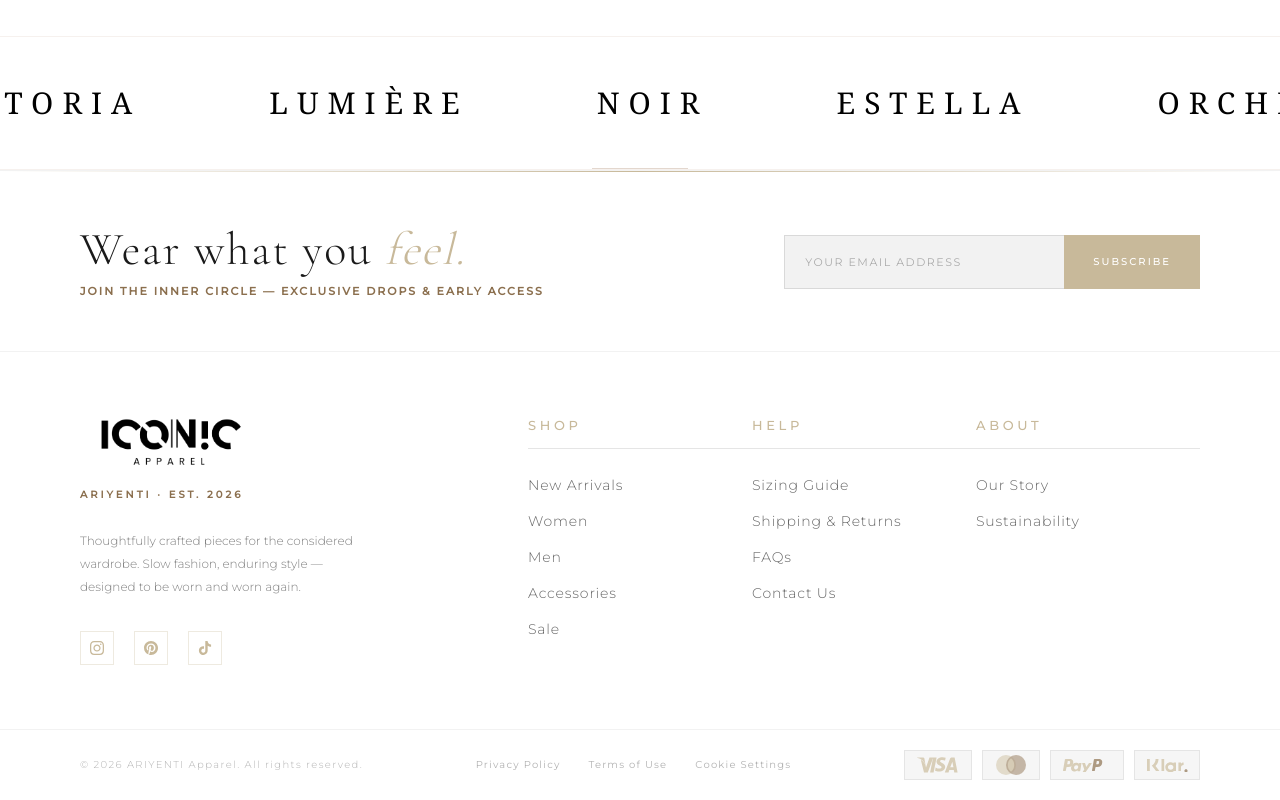
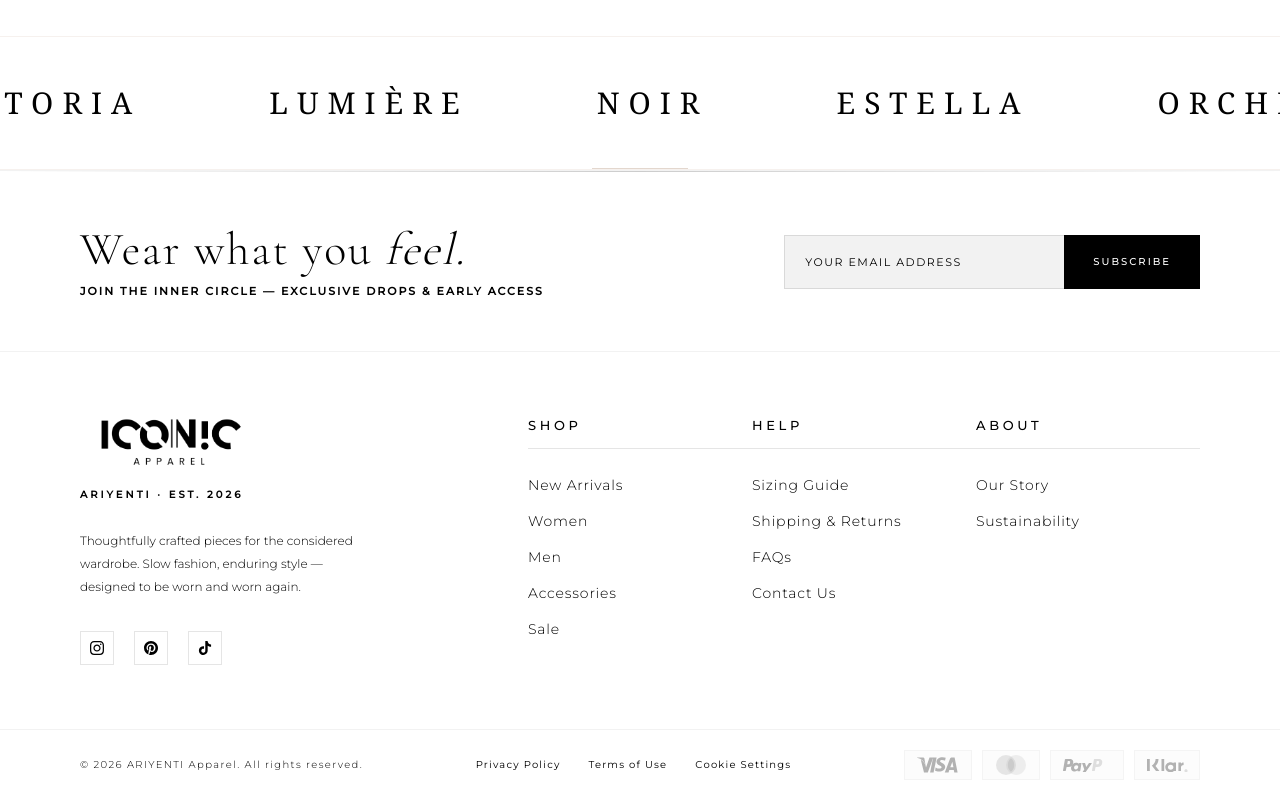
Before and after one commit to Collaborate-team/Clothing-Store-LK-FE, a Next.js app: page / in a window 1280 px wide. Shown: the part 2729-3529 px from the top of the page. Built offline with nearby package versions, Linux system fonts and the light colour scheme.

Commit message:
feat: add comprehensive Footer component with navigation, social links, newsletter signup, and payment badges.

```diff
--- a/components/common/Footer.tsx
+++ b/components/common/Footer.tsx
@@ -34,18 +34,18 @@ const Footer = () => {
       style={{ fontFamily: "var(--font-montserrat), Montserrat, sans-serif" }}
     >
       {/* Decorative top gradient line */}
-      <div className="h-[1px] bg-gradient-to-r from-transparent via-[#c8b99a] to-transparent" />
+      <div className="h-[1px] bg-gradient-to-r from-transparent via-black/20 to-transparent" />
 
       {/* Newsletter Band */}
       <div className="relative z-[1] border-b border-black/5 px-5 py-8 sm:px-8 sm:py-10 md:px-12 lg:px-20 md:py-[52px] flex flex-col md:flex-row items-center md:items-center justify-between gap-6 sm:gap-8 md:gap-10 animate-fade-in">
         <div className="text-center md:text-left w-full md:w-auto">
           <h2
-            className="text-[24px] sm:text-[28px] md:text-[clamp(28px,4vw,46px)] font-light tracking-[0.04em] leading-[1.1] text-[#1a1a1a]"
+            className="text-[24px] sm:text-[28px] md:text-[clamp(28px,4vw,46px)] font-light tracking-[0.04em] leading-[1.1] text-black"
             style={{ fontFamily: "var(--font-cormorant), 'Cormorant Garamond', serif" }}
           >
-            Wear what you <em className="italic text-[#c8b99a]">feel.</em>
+            Wear what you <em className="italic">feel.</em>
           </h2>
-          <p className="mt-2 text-[10px] sm:text-[11px] tracking-[0.18em] uppercase text-[#8b6f4e] font-bold">
+          <p className="mt-2 text-[10px] sm:text-[11px] tracking-[0.18em] uppercase text-black font-bold">
             Join the inner circle — exclusive drops & early access
           </p>
         </div>
@@ -55,9 +55,9 @@ const Footer = () => {
             value={email}
             onChange={(e) => setEmail(e.target.value)}
             placeholder="YOUR EMAIL ADDRESS"
-            className="flex-1 min-w-0 w-full md:w-[280px] bg-black/5 border border-black/10 sm:border-r-0 px-4 sm:px-5 py-3 sm:py-3.5 text-[#1a1a1a] text-[11px] tracking-[0.12em] outline-none placeholder:text-black/30 placeholder:tracking-[0.14em] placeholder:uppercase focus:border-[#c8b99a] transition-colors"
+            className="flex-1 min-w-0 w-full md:w-[280px] bg-black/5 border border-black/10 sm:border-r-0 px-4 sm:px-5 py-3 sm:py-3.5 text-[#1a1a1a] text-[11px] tracking-[0.12em] outline-none placeholder:text-black placeholder:tracking-[0.14em] placeholder:uppercase focus:border-[#c8b99a] transition-colors"
           />
-          <button className="bg-[#c8b99a] border border-[#c8b99a] px-5 md:px-7 py-3 sm:py-3.5 text-white text-[10px] font-medium tracking-[0.2em] uppercase cursor-pointer hover:bg-[#8b6f4e] hover:border-[#8b6f4e] hover:text-white transition-colors whitespace-nowrap">
+          <button className="bg-black border border-black px-5 md:px-7 py-3 sm:py-3.5 text-white text-[10px] font-medium tracking-[0.2em] uppercase cursor-pointer hover:bg-black/80 hover:border-black/80 hover:text-white transition-colors whitespace-nowrap">
             Subscribe
           </button>
         </div>
@@ -76,10 +76,10 @@ const Footer = () => {
               className="w-[120px] sm:w-[150px] h-auto"
             />
           </div>
-          <div className="text-[9px] sm:text-[10px] tracking-[0.3em] uppercase text-[#8b6f4e] font-bold mb-5 sm:mb-7">
+          <div className="text-[9px] sm:text-[10px] tracking-[0.3em] uppercase text-black font-bold mb-5 sm:mb-7">
             ARIYENTI · EST. 2026
           </div>
-          <p className="text-[12px] leading-[1.9] text-black/50 font-light max-w-[280px] mb-6 sm:mb-8 text-center sm:text-left">
+          <p className="text-[12px] leading-[1.9] text-black font-light max-w-[280px] mb-6 sm:mb-8 text-center sm:text-left">
             Thoughtfully crafted pieces for the considered wardrobe. Slow
             fashion, enduring style — designed to be worn and worn again.
           </p>
@@ -91,7 +91,7 @@ const Footer = () => {
               target="_blank"
               rel="noopener noreferrer"
               aria-label="Instagram"
-              className="w-[34px] h-[34px] border border-[rgba(200,185,154,0.3)] flex items-center justify-center text-[#c8b99a] hover:border-[#c8b99a] hover:bg-[rgba(200,185,154,0.08)] transition-all cursor-pointer"
+              className="w-[34px] h-[34px] border border-black/10 flex items-center justify-center text-black hover:border-black hover:bg-black/5 transition-all cursor-pointer"
             >
               <svg viewBox="0 0 24 24" className="w-3.5 h-3.5 fill-current">
                 <path d="M12 2.163c3.204 0 3.584.012 4.85.07 3.252.148 4.771 1.691 4.919 4.919.058 1.265.069 1.645.069 4.849 0 3.205-.012 3.584-.069 4.849-.149 3.225-1.664 4.771-4.919 4.919-1.266.058-1.644.07-4.85.07-3.204 0-3.584-.012-4.849-.07-3.26-.149-4.771-1.699-4.919-4.92-.058-1.265-.07-1.644-.07-4.849 0-3.204.013-3.583.07-4.849.149-3.227 1.664-4.771 4.919-4.919 1.266-.057 1.645-.069 4.849-.069zm0-2.163c-3.259 0-3.667.014-4.947.072-4.358.2-6.78 2.618-6.98 6.98-.059 1.281-.073 1.689-.073 4.948 0 3.259.014 3.668.072 4.948.2 4.358 2.618 6.78 6.98 6.98 1.281.058 1.689.072 4.948.072 3.259 0 3.668-.014 4.948-.072 4.354-.2 6.782-2.618 6.979-6.98.059-1.28.073-1.689.073-4.948 0-3.259-.014-3.667-.072-4.947-.196-4.354-2.617-6.78-6.979-6.98-1.281-.059-1.69-.073-4.949-.073zm0 5.838c-3.403 0-6.162 2.759-6.162 6.162s2.759 6.163 6.162 6.163 6.162-2.759 6.162-6.163c0-3.403-2.759-6.162-6.162-6.162zm0 10.162c-2.209 0-4-1.79-4-4 0-2.209 1.791-4 4-4s4 1.791 4 4c0 2.21-1.791 4-4 4zm6.406-11.845c-.796 0-1.441.645-1.441 1.44s.645 1.44 1.441 1.44c.795 0 1.439-.645 1.439-1.44s-.644-1.44-1.439-1.44z" />
@@ -103,7 +103,7 @@ const Footer = () => {
               target="_blank"
               rel="noopener noreferrer"
               aria-label="Pinterest"
-              className="w-[34px] h-[34px] border border-[rgba(200,185,154,0.3)] flex items-center justify-center text-[#c8b99a] hover:border-[#c8b99a] hover:bg-[rgba(200,185,154,0.08)] transition-all cursor-pointer"
+              className="w-[34px] h-[34px] border border-black/10 flex items-center justify-center text-black hover:border-black hover:bg-black/5 transition-all cursor-pointer"
             >
               <svg viewBox="0 0 24 24" className="w-3.5 h-3.5 fill-current">
                 <path d="M12 0C5.373 0 0 5.373 0 12c0 5.084 3.163 9.426 7.627 11.174-.105-.949-.2-2.405.042-3.441.218-.937 1.407-5.965 1.407-5.965s-.359-.719-.359-1.782c0-1.668.967-2.914 2.171-2.914 1.023 0 1.518.769 1.518 1.69 0 1.029-.655 2.568-.994 3.995-.283 1.194.599 2.169 1.777 2.169 2.133 0 3.772-2.249 3.772-5.495 0-2.873-2.064-4.882-5.012-4.882-3.414 0-5.418 2.561-5.418 5.207 0 1.031.397 2.138.893 2.738a.36.36 0 0 1 .083.345l-.333 1.36c-.053.22-.174.267-.402.161-1.499-.698-2.436-2.889-2.436-4.649 0-3.785 2.75-7.262 7.929-7.262 4.163 0 7.398 2.967 7.398 6.931 0 4.136-2.607 7.464-6.227 7.464-1.216 0-2.359-.632-2.75-1.378l-.748 2.853c-.271 1.043-1.002 2.35-1.492 3.146C9.57 23.812 10.763 24 12 24c6.627 0 12-5.373 12-12S18.627 0 12 0z" />
@@ -115,7 +115,7 @@ const Footer = () => {
               target="_blank"
               rel="noopener noreferrer"
               aria-label="TikTok"
-              className="w-[34px] h-[34px] border border-[rgba(200,185,154,0.3)] flex items-center justify-center text-[#c8b99a] hover:border-[#c8b99a] hover:bg-[rgba(200,185,154,0.08)] transition-all cursor-pointer"
+              className="w-[34px] h-[34px] border border-black/10 flex items-center justify-center text-black hover:border-black hover:bg-black/5 transition-all cursor-pointer"
             >
               <svg viewBox="0 0 24 24" className="w-3.5 h-3.5 fill-current">
                 <path d="M12.525.02c1.31-.02 2.61-.01 3.91-.02.08 1.53.63 3.09 1.75 4.17 1.12 1.11 2.7 1.62 4.24 1.79v4.03c-1.44-.05-2.89-.35-4.2-.97-.57-.26-1.1-.59-1.62-.93-.01 2.92.01 5.84-.02 8.75-.08 1.4-.54 2.79-1.35 3.94-1.31 1.92-3.58 3.17-5.91 3.21-1.43.08-2.86-.31-4.08-1.03-2.02-1.19-3.44-3.37-3.65-5.71-.02-.5-.03-1-.01-1.49.18-1.9 1.12-3.72 2.58-4.96 1.66-1.44 3.98-2.13 6.15-1.72.02 1.48-.04 2.96-.04 4.44-.99-.32-2.15-.23-3.02.37-.63.41-1.11 1.04-1.36 1.75-.21.51-.15 1.07-.14 1.61.24 1.64 1.82 3.02 3.5 2.87 1.12-.01 2.19-.66 2.77-1.61.19-.33.4-.67.41-1.06.1-1.79.06-3.57.07-5.36.01-4.03-.01-8.05.02-12.07z" />
@@ -136,7 +136,7 @@ const Footer = () => {
 
       {/* Bottom Bar */}
       <div className="relative z-[1] px-5 py-5 sm:px-8 md:px-12 lg:px-20 flex flex-col items-center sm:flex-row sm:items-center sm:justify-between gap-4 sm:gap-5 animate-fade-in">
-        <p className="text-[9px] sm:text-[10px] text-black/30 tracking-[0.14em] font-light text-center sm:text-left order-3 sm:order-1">
+        <p className="text-[9px] sm:text-[10px] text-black tracking-[0.14em] font-light text-center sm:text-left order-3 sm:order-1">
           © 2026 ARIYENTI Apparel. All rights reserved.
         </p>
 
@@ -149,7 +149,7 @@ const Footer = () => {
             <Link
               key={item.label}
               href={item.href}
-              className="text-[10px] text-black/30 no-underline tracking-[0.12em] hover:text-[#c8b99a] transition-colors cursor-pointer"
+              className="text-[10px] text-black no-underline tracking-[0.12em] hover:text-black/60 transition-colors cursor-pointer"
             >
               {item.label}
             </Link>
@@ -160,36 +160,36 @@ const Footer = () => {
         <div className="flex flex-wrap justify-center sm:justify-end gap-2 sm:gap-2.5 items-center order-2 sm:order-3">
           <PayBadge title="Visa">
             <svg width="46" height="16" viewBox="0 0 46 16" fill="none">
-              <path d="M18.1 0.5L15.1 15.5H18.6L21.6 0.5H18.1Z" fill="#c8b99a" />
-              <path d="M30.7 0.8C30 0.5 28.9 0.2 27.5 0.2C24 0.2 21.5 2.1 21.5 4.8C21.5 6.8 23.3 7.9 24.7 8.6C26.1 9.3 26.6 9.7 26.6 10.3C26.6 11.2 25.5 11.6 24.5 11.6C23.1 11.6 22.3 11.4 21.1 10.8L20.6 10.6L20.1 13.8C20.9 14.2 22.4 14.5 24 14.5C27.7 14.5 30.2 12.6 30.2 9.7C30.2 8.1 29.2 6.9 27.1 5.9C25.8 5.2 25.1 4.8 25.1 4.2C25.1 3.6 25.8 3 27.1 3C28.2 3 29 3.2 29.7 3.5L30 3.7L30.7 0.8Z" fill="#c8b99a" />
-              <path d="M35.4 10.2C35.7 9.3 36.9 6.1 36.9 6.1C36.9 6.1 37.2 5.3 37.4 4.8L37.6 6C37.6 6 38.3 9.4 38.5 10.2H35.4ZM39.6 0.5H36.9C36.1 0.5 35.5 0.7 35.1 1.5L29.8 15.5H33.5L34.3 13.1H38.8L39.3 15.5H42.6L39.6 0.5Z" fill="#c8b99a" />
-              <path d="M14.5 0.5L11 10.4L10.6 8.4C9.9 6.3 8 4 5.8 2.8L9 15.5H12.8L18.3 0.5H14.5Z" fill="#c8b99a" />
-              <path d="M7.8 0.5H2.1L2 0.8C6.5 1.9 9.5 4.6 10.6 8.4L9.4 1.5C9.2 0.8 8.6 0.5 7.8 0.5Z" fill="#c8b99a" />
+              <path d="M18.1 0.5L15.1 15.5H18.6L21.6 0.5H18.1Z" fill="currentColor" />
+              <path d="M30.7 0.8C30 0.5 28.9 0.2 27.5 0.2C24 0.2 21.5 2.1 21.5 4.8C21.5 6.8 23.3 7.9 24.7 8.6C26.1 9.3 26.6 9.7 26.6 10.3C26.6 11.2 25.5 11.6 24.5 11.6C23.1 11.6 22.3 11.4 21.1 10.8L20.6 10.6L20.1 13.8C20.9 14.2 22.4 14.5 24 14.5C27.7 14.5 30.2 12.6 30.2 9.7C30.2 8.1 29.2 6.9 27.1 5.9C25.8 5.2 25.1 4.8 25.1 4.2C25.1 3.6 25.8 3 27.1 3C28.2 3 29 3.2 29.7 3.5L30 3.7L30.7 0.8Z" fill="currentColor" />
+              <path d="M35.4 10.2C35.7 9.3 36.9 6.1 36.9 6.1C36.9 6.1 37.2 5.3 37.4 4.8L37.6 6C37.6 6 38.3 9.4 38.5 10.2H35.4ZM39.6 0.5H36.9C36.1 0.5 35.5 0.7 35.1 1.5L29.8 15.5H33.5L34.3 13.1H38.8L39.3 15.5H42.6L39.6 0.5Z" fill="currentColor" />
+              <path d="M14.5 0.5L11 10.4L10.6 8.4C9.9 6.3 8 4 5.8 2.8L9 15.5H12.8L18.3 0.5H14.5Z" fill="currentColor" />
+              <path d="M7.8 0.5H2.1L2 0.8C6.5 1.9 9.5 4.6 10.6 8.4L9.4 1.5C9.2 0.8 8.6 0.5 7.8 0.5Z" fill="currentColor" />
             </svg>
           </PayBadge>
           <PayBadge title="Mastercard">
             <svg width="36" height="22" viewBox="0 0 36 22" fill="none">
-              <circle cx="13" cy="11" r="10" fill="#c8b99a" opacity="0.7" />
-              <circle cx="23" cy="11" r="10" fill="#8b6f4e" opacity="0.7" />
-              <path d="M18 4.3C19.9 5.7 21.2 7.7 21.2 11C21.2 14.3 19.9 16.3 18 17.7C16.1 16.3 14.8 14.3 14.8 11C14.8 7.7 16.1 5.7 18 4.3Z" fill="#c8b99a" opacity="0.9" />
+              <circle cx="13" cy="11" r="10" fill="currentColor" opacity="0.3" />
+              <circle cx="23" cy="11" r="10" fill="currentColor" opacity="0.2" />
+              <path d="M18 4.3C19.9 5.7 21.2 7.7 21.2 11C21.2 14.3 19.9 16.3 18 17.7C16.1 16.3 14.8 14.3 14.8 11C14.8 7.7 16.1 5.7 18 4.3Z" fill="currentColor" opacity="0.4" />
             </svg>
           </PayBadge>
           <PayBadge title="PayPal">
-            <svg width="52" height="14" viewBox="0 0 52 14" fill="none">
-              <path d="M8.5 1H4.5C4.2 1 4 1.2 3.9 1.5L2 12.5C2 12.7 2.1 12.9 2.3 12.9H4.3C4.6 12.9 4.8 12.7 4.9 12.4L5.4 9.4C5.5 9.1 5.7 8.9 6 8.9H7.4C10.2 8.9 11.8 7.5 12.2 4.9C12.4 3.7 12.2 2.8 11.7 2.2C11.1 1.5 10 1 8.5 1ZM9 5C8.8 6.3 7.8 6.3 6.8 6.3H6.2L6.7 3.4C6.7 3.2 6.9 3.1 7.1 3.1H7.4C8.1 3.1 8.7 3.1 9.1 3.5C9.2 3.8 9.2 4.3 9 5Z" fill="#c8b99a" />
-              <path d="M20.5 5H18.5C18.3 5 18.1 5.1 18.1 5.3L18 5.9L17.8 5.6C17.3 4.9 16.2 4.7 15.1 4.7C12.6 4.7 10.5 6.6 10.1 9.2C9.9 10.5 10.2 11.7 10.9 12.5C11.5 13.2 12.5 13.5 13.6 13.5C15.6 13.5 16.7 12.3 16.7 12.3L16.6 12.9C16.6 13.1 16.7 13.3 16.9 13.3H18.7C19 13.3 19.2 13.1 19.3 12.8L20.4 5.4C20.5 5.2 20.7 5 20.5 5ZM17.2 9.3C17 10.5 16.1 11.4 14.8 11.4C14.2 11.4 13.7 11.2 13.4 10.8C13.1 10.4 13 9.9 13.1 9.3C13.3 8.1 14.3 7.2 15.5 7.2C16.1 7.2 16.6 7.4 16.9 7.8C17.2 8.2 17.3 8.7 17.2 9.3Z" fill="#c8b99a" />
-              <path d="M30.4 5H28.3C28.1 5 27.9 5.1 27.8 5.3L25.3 9.1L24.2 5.4C24.1 5.1 23.9 5 23.6 5H21.5C21.3 5 21.1 5.2 21.2 5.4L23.3 11.6L21.3 14.4C21.2 14.7 21.3 15 21.6 15H23.7C23.9 15 24.1 14.9 24.2 14.7L30.7 5.6C30.8 5.3 30.7 5 30.4 5Z" fill="#c8b99a" />
-              <path d="M37.5 1H33.5C33.2 1 33 1.2 32.9 1.5L31 12.5C31 12.7 31.1 12.9 31.3 12.9H33.5C33.7 12.9 33.9 12.7 33.9 12.5L34.4 9.4C34.5 9.1 34.7 8.9 35 8.9H36.4C39.2 8.9 40.8 7.5 41.2 4.9C41.4 3.7 41.2 2.8 40.7 2.2C40.1 1.5 39 1 37.5 1ZM38 5C37.8 6.3 36.8 6.3 35.8 6.3H35.2L35.7 3.4C35.7 3.2 35.9 3.1 36.1 3.1H36.4C37.1 3.1 37.7 3.1 38.1 3.5C38.2 3.8 38.2 4.3 38 5Z" fill="#8b6f4e" />
+            <svg width="52" height="14" viewBox="0 0 52 14" fill="none" className="text-black">
+              <path d="M8.5 1H4.5C4.2 1 4 1.2 3.9 1.5L2 12.5C2 12.7 2.1 12.9 2.3 12.9H4.3C4.6 12.9 4.8 12.7 4.9 12.4L5.4 9.4C5.5 9.1 5.7 8.9 6 8.9H7.4C10.2 8.9 11.8 7.5 12.2 4.9C12.4 3.7 12.2 2.8 11.7 2.2C11.1 1.5 10 1 8.5 1ZM9 5C8.8 6.3 7.8 6.3 6.8 6.3H6.2L6.7 3.4C6.7 3.2 6.9 3.1 7.1 3.1H7.4C8.1 3.1 8.7 3.1 9.1 3.5C9.2 3.8 9.2 4.3 9 5Z" fill="currentColor" />
+              <path d="M20.5 5H18.5C18.3 5 18.1 5.1 18.1 5.3L18 5.9L17.8 5.6C17.3 4.9 16.2 4.7 15.1 4.7C12.6 4.7 10.5 6.6 10.1 9.2C9.9 10.5 10.2 11.7 10.9 12.5C11.5 13.2 12.5 13.5 13.6 13.5C15.6 13.5 16.7 12.3 16.7 12.3L16.6 12.9C16.6 13.1 16.7 13.3 16.9 13.3H18.7C19 13.3 19.2 13.1 19.3 12.8L20.4 5.4C20.5 5.2 20.7 5 20.5 5ZM17.2 9.3C17 10.5 16.1 11.4 14.8 11.4C14.2 11.4 13.7 11.2 13.4 10.8C13.1 10.4 13 9.9 13.1 9.3C13.3 8.1 14.3 7.2 15.5 7.2C16.1 7.2 16.6 7.4 16.9 7.8C17.2 8.2 17.3 8.7 17.2 9.3Z" fill="currentColor" />
+              <path d="M30.4 5H28.3C28.1 5 27.9 5.1 27.8 5.3L25.3 9.1L24.2 5.4C24.1 5.1 23.9 5 23.6 5H21.5C21.3 5 21.1 5.2 21.2 5.4L23.3 11.6L21.3 14.4C21.2 14.7 21.3 15 21.6 15H23.7C23.9 15 24.1 14.9 24.2 14.7L30.7 5.6C30.8 5.3 30.7 5 30.4 5Z" fill="currentColor" />
+              <path d="M37.5 1H33.5C33.2 1 33 1.2 32.9 1.5L31 12.5C31 12.7 31.1 12.9 31.3 12.9H33.5C33.7 12.9 33.9 12.7 33.9 12.5L34.4 9.4C34.5 9.1 34.7 8.9 35 8.9H36.4C39.2 8.9 40.8 7.5 41.2 4.9C41.4 3.7 41.2 2.8 40.7 2.2C40.1 1.5 39 1 37.5 1ZM38 5C37.8 6.3 36.8 6.3 35.8 6.3H35.2L35.7 3.4C35.7 3.2 35.9 3.1 36.1 3.1H36.4C37.1 3.1 37.7 3.1 38.1 3.5C38.2 3.8 38.2 4.3 38 5Z" fill="currentColor" opacity="0.4" />
             </svg>
           </PayBadge>
           <PayBadge title="Klarna">
             <svg width="44" height="14" viewBox="0 0 44 14" fill="none">
-              <path d="M2 1H4.8V13H2V1Z" fill="#c8b99a" />
-              <path d="M13.5 1H10.6C10.6 3.4 9.5 5.5 7.7 6.9L6.8 7.6L11 13H14.4L10.5 7.9C12.3 6.3 13.5 4 13.5 1Z" fill="#c8b99a" />
-              <path d="M16.5 13H19.2V1H16.5V13Z" fill="#c8b99a" />
-              <path d="M28.5 5.2C27.7 4.6 26.7 4.3 25.5 4.3C22.6 4.3 20.3 6.5 20.3 9.3C20.3 12.1 22.6 14.3 25.5 14.3C26.7 14.3 27.7 13.9 28.5 13.4V13H31V4.6H28.5V5.2ZM25.7 11.7C24.1 11.7 22.9 10.6 22.9 9.2C22.9 7.8 24.1 6.7 25.7 6.7C27.3 6.7 28.4 7.8 28.4 9.2C28.4 10.6 27.3 11.7 25.7 11.7Z" fill="#c8b99a" />
-              <path d="M36 5.8V4.6H33.4V13H36V9.2C36 7.8 37.5 7.1 38.6 7.1H38.6V4.5C37.5 4.5 36.6 5 36 5.8Z" fill="#c8b99a" />
-              <path d="M41 11.3C40.1 11.3 39.4 12 39.4 12.9C39.4 13.7 40.1 14.4 41 14.4C41.9 14.4 42.6 13.7 42.6 12.9C42.6 12 41.9 11.3 41 11.3Z" fill="#8b6f4e" />
+              <path d="M2 1H4.8V13H2V1Z" fill="currentColor" />
+              <path d="M13.5 1H10.6C10.6 3.4 9.5 5.5 7.7 6.9L6.8 7.6L11 13H14.4L10.5 7.9C12.3 6.3 13.5 4 13.5 1Z" fill="currentColor" />
+              <path d="M16.5 13H19.2V1H16.5V13Z" fill="currentColor" />
+              <path d="M28.5 5.2C27.7 4.6 26.7 4.3 25.5 4.3C22.6 4.3 20.3 6.5 20.3 9.3C20.3 12.1 22.6 14.3 25.5 14.3C26.7 14.3 27.7 13.9 28.5 13.4V13H31V4.6H28.5V5.2ZM25.7 11.7C24.1 11.7 22.9 10.6 22.9 9.2C22.9 7.8 24.1 6.7 25.7 6.7C27.3 6.7 28.4 7.8 28.4 9.2C28.4 10.6 27.3 11.7 25.7 11.7Z" fill="currentColor" />
+              <path d="M36 5.8V4.6H33.4V13H36V9.2C36 7.8 37.5 7.1 38.6 7.1H38.6V4.5C37.5 4.5 36.6 5 36 5.8Z" fill="currentColor" />
+              <path d="M41 11.3C40.1 11.3 39.4 12 39.4 12.9C39.4 13.7 40.1 14.4 41 14.4C41.9 14.4 42.6 13.7 42.6 12.9C42.6 12 41.9 11.3 41 11.3Z" fill="currentColor" opacity="0.4" />
             </svg>
           </PayBadge>
         </div>
@@ -206,8 +206,8 @@ const FooterLinkColumn = ({
   title: string;
   links: { label: string; href: string }[];
 }) => (
-  <div className="text-center sm:text-left">
-    <h4 className="text-[12px] sm:text-[13px] font-medium tracking-[0.28em] uppercase text-[#c8b99a] mb-4 sm:mb-6 pb-2 sm:pb-3 border-b border-black/10 inline-block sm:block w-auto sm:w-full">
+  <div className="text-center sm:text-left text-black">
+    <h4 className="text-[12px] sm:text-[13px] font-medium tracking-[0.28em] uppercase mb-4 sm:mb-6 pb-2 sm:pb-3 border-b border-black/10 inline-block sm:block w-auto sm:w-full">
       {title}
     </h4>
     <ul className="list-none p-0 m-0">
@@ -215,10 +215,10 @@ const FooterLinkColumn = ({
         <li key={link.label} className="mb-2.5 sm:mb-3">
           <Link
             href={link.href}
-            className="text-black/60 text-[13px] sm:text-[14px] font-light tracking-[0.06em] no-underline hover:text-black transition-colors relative group"
+            className="text-black text-[13px] sm:text-[14px] font-light tracking-[0.06em] no-underline hover:text-black transition-colors relative group"
           >
             {link.label}
-            <span className="absolute left-0 -bottom-0.5 w-0 h-[1px] bg-[#c8b99a] group-hover:w-full transition-all duration-300" />
+            <span className="absolute left-0 -bottom-0.5 w-0 h-[1px] bg-black group-hover:w-full transition-all duration-300" />
           </Link>
         </li>
       ))}
@@ -235,7 +235,7 @@ const PayBadge = ({
 }) => (
   <span
     title={title}
-    className="bg-black/5 border border-black/10 px-2 sm:px-2.5 py-1 flex items-center justify-center h-[28px] sm:h-[30px] opacity-70 hover:opacity-100 transition-opacity"
+    className="bg-black/5 border border-black/10 px-2 sm:px-2.5 py-1 flex items-center justify-center h-[28px] sm:h-[30px] text-black opacity-30 hover:opacity-100 transition-opacity"
   >
     {children}
   </span>
```
